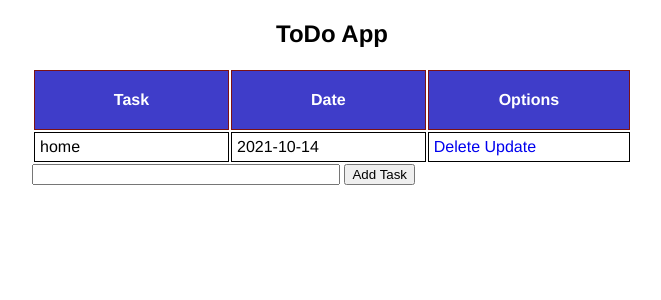
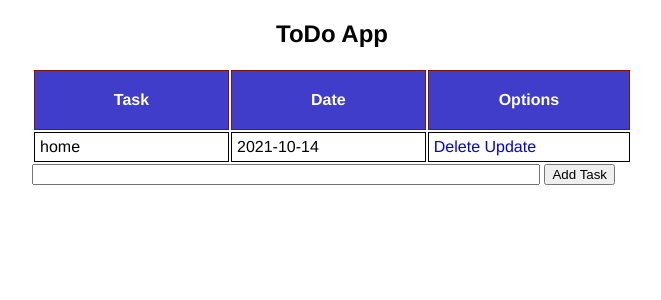
Before and after one commit to AshishDavid/ToDo-App, a Flask app: page / in a window 1280 px wide. Shown: the top 300 px of the page, without its empty margins (308-969 px from the left). Run offline with Flask 2, Linux system fonts and the light colour scheme; data comes from the database, SQL or seed files in the repository; both versions use the stored data as it was after the commit.

Commit message:
final_version

```diff
--- a/templates/index.html
+++ b/templates/index.html
@@ -40,7 +40,7 @@
 	</table>
 	{% endif %}
 	<form class="add_task" method="POST" action="/">
-		<input type="text" name="content" id="content" style="width:300px;">
+		<input type="text" name="content" id="content" style="width:500px;">
 		<input type="submit" name="submit" value="Add Task">
 	</form>
 </div>
--- a/templates/update.html
+++ b/templates/update.html
@@ -14,7 +14,7 @@
 <div class="content">
 
 	<h2 class="headline">
-		Update HTML
+		Update Task Name
 	</h2>
 	<form class="update_task" method="POST" action="/update/{{task.id}}" >
 		<input type="text" name="content" id="content" value="{{task.task}}">
```
Also changed, not shown: tasks.db.
